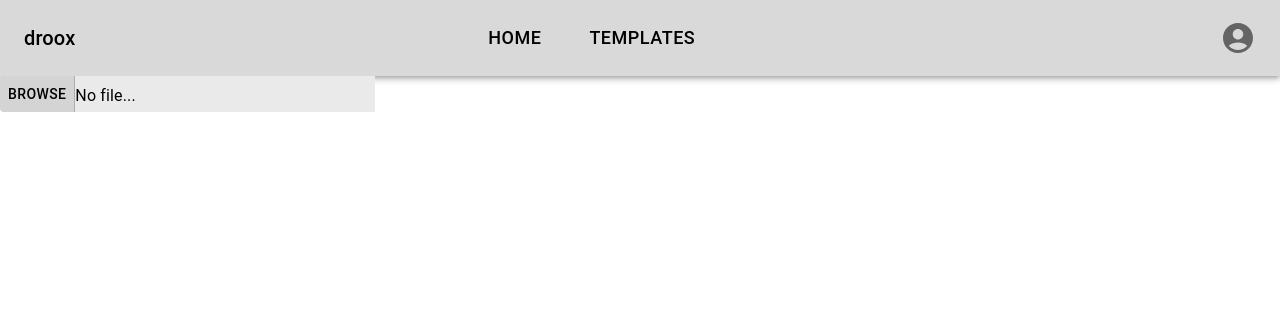
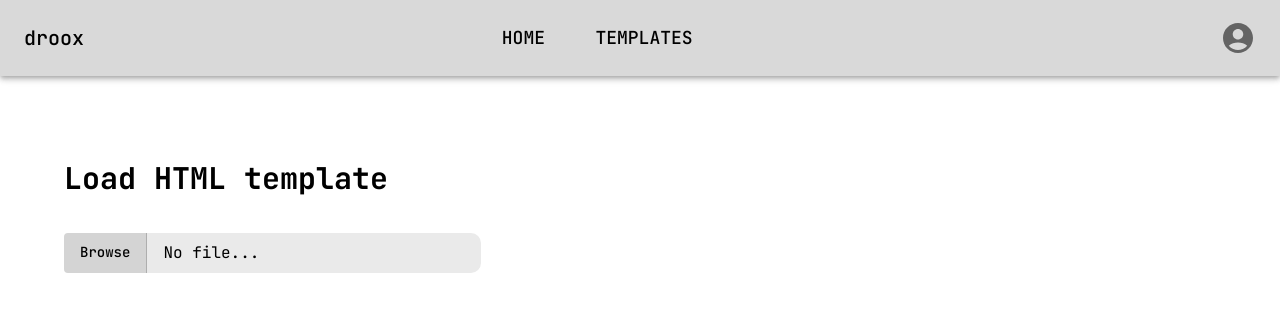
Before and after one commit to yhor333/templateCreater, a React (Create React App) app: page / in a window 1280 px wide. Shown: the top 312 px of the page. Built offline with nearby package versions, Linux system fonts and the light colour scheme.

Commit message:
add font and sx

```diff
--- a/public/index.html
+++ b/public/index.html
@@ -2,42 +2,22 @@
 <html lang="en">
   <head>
     <meta charset="utf-8" />
-    <link rel="icon" href="%PUBLIC_URL%/favicon.ico" />
     <meta name="viewport" content="width=device-width, initial-scale=1" />
     <meta name="theme-color" content="#000000" />
     <meta
       name="description"
       content="Web site created using create-react-app"
     />
-    <link rel="apple-touch-icon" href="%PUBLIC_URL%/logo192.png" />
-    <!--
-      manifest.json provides metadata used when your web app is installed on a
-      user's mobile device or desktop. See https://developers.google.com/web/fundamentals/web-app-manifest/
-    -->
-    <link rel="manifest" href="%PUBLIC_URL%/manifest.json" />
-    <!--
-      Notice the use of %PUBLIC_URL% in the tags above.
-      It will be replaced with the URL of the `public` folder during the build.
-      Only files inside the `public` folder can be referenced from the HTML.
-
-      Unlike "/favicon.ico" or "favicon.ico", "%PUBLIC_URL%/favicon.ico" will
-      work correctly both with client-side routing and a non-root public URL.
-      Learn how to configure a non-root public URL by running `npm run build`.
-    -->
-    <title>React App</title>
+    <link rel="preconnect" href="https://fonts.googleapis.com" />
+    <link rel="preconnect" href="https://fonts.gstatic.com" crossorigin />
+    <link
+      href="https://fonts.googleapis.com/css2?family=JetBrains+Mono:wght@400;500;700&family=Ubuntu&display=swap"
+      rel="stylesheet"
+    />
+    <title>droox</title>
   </head>
   <body>
     <noscript>You need to enable JavaScript to run this app.</noscript>
     <div id="root"></div>
-    <!--
-      This HTML file is a template.
-      If you open it directly in the browser, you will see an empty page.
-
-      You can add webfonts, meta tags, or analytics to this file.
-      The build step will place the bundled scripts into the <body> tag.
-
-      To begin the development, run `npm start` or `yarn start`.
-      To create a production bundle, use `npm run build` or `yarn build`.
-    -->
   </body>
 </html>
--- a/src/App.css
+++ b/src/App.css
@@ -1,6 +1,5 @@
 body {
-  font-family: 'Open Sans', sans-serif;
-  overflow-x: hidden;
+  font-family: 'JetBrains Mono', monospace;
 }
 
 /* Указываем box sizing */
--- /dev/null
+++ b/src/app/modules/html-loader/components/html-loader-input/html-loader-input-style.ts
@@ -0,0 +1,25 @@
+const HtmlLoaderinputStyle = {
+  title: { fontWeight: 700, fontSize: 30, mb: 4 },
+  inputWrap: { display: 'flex' },
+  uploadButton: {
+    borderTopRightRadius: 0,
+    borderBottomRightRadius: 0,
+    borderRight: '1px solid #AEAEAE',
+    backgroundColor: '#D4D4D4',
+    color: 'primary.dark',
+    pl: 2,
+    pr: 2,
+    textTransform: 'none',
+  },
+  selectedFile: {
+    pt: 1,
+    pl: 2,
+    pb: 1,
+    backgroundColor: '#EAEAEA',
+    width: '334px',
+    borderTopRightRadius: 10,
+    borderBottomRightRadius: 10,
+  },
+};
+
+export default HtmlLoaderinputStyle;
--- a/src/app/modules/html-loader/components/html-loader-input/html-loader-input.tsx
+++ b/src/app/modules/html-loader/components/html-loader-input/html-loader-input.tsx
@@ -4,6 +4,8 @@ import { useState } from 'react';
 import Button from '@mui/material/Button';
 import Typography from '@mui/material/Typography';
 import Box from '@mui/material/Box';
+
+import HtmlLoaderinputStyle from './html-loader-input-style';
 
 const HtmlLoaderInput = () => {
   const [selectedFile, seSelectedFile] = useState('No file...');
@@ -17,24 +19,20 @@ const HtmlLoaderInput = () => {
   };
 
   return (
-    <Box sx={{ display: 'flex' }}>
-      <Button
-        component="label"
-        sx={{
-          borderTopRightRadius: 0,
-          borderBottomRightRadius: 0,
-          borderRight: '1px solid #AEAEAE',
-          backgroundColor: '#D4D4D4',
-          color: 'primary.dark',
-        }}
-      >
-        Browse
-        <input type="file" hidden onChange={changeHandler} />
-      </Button>
-      <Typography sx={{ pt: 1, backgroundColor: '#EAEAEA', width: '300px' }}>
-        {selectedFile}
+    <>
+      <Typography sx={HtmlLoaderinputStyle.title}>
+        Load HTML template
       </Typography>
-    </Box>
+      <Box sx={HtmlLoaderinputStyle.inputWrap}>
+        <Button component="label" sx={HtmlLoaderinputStyle.uploadButton}>
+          Browse
+          <input type="file" hidden onChange={changeHandler} />
+        </Button>
+        <Typography sx={HtmlLoaderinputStyle.selectedFile}>
+          {selectedFile}
+        </Typography>
+      </Box>
+    </>
   );
 };
 
--- a/src/app/modules/html-loader/components/html-loader.tsx
+++ b/src/app/modules/html-loader/components/html-loader.tsx
@@ -1,7 +1,12 @@
+import Container from '@mui/material/Container';
 import HtmlLoaderInput from './html-loader-input/html-loader-input';
 
 const HtmlLoader = () => {
-  return <HtmlLoaderInput />;
+  return (
+    <Container sx={{ mt: 10 }}>
+      <HtmlLoaderInput />
+    </Container>
+  );
 };
 
 export default HtmlLoader;
--- a/src/app/shared-models/user-model.ts
+++ b/src/app/shared-models/user-model.ts
@@ -5,4 +5,5 @@ export interface UserModel {
   email: string;
   username: string;
   roles: Role[];
+  data: {};
 }
--- a/src/global.ts
+++ b/src/global.ts
@@ -12,4 +12,11 @@ export const theme = createTheme({
       dark: '#000',
     },
   },
+  typography: {
+    fontFamily: `'JetBrains Mono', monospace`,
+    fontSize: 14,
+    fontWeightLight: 300,
+    fontWeightRegular: 400,
+    fontWeightMedium: 500,
+  },
 });
```
